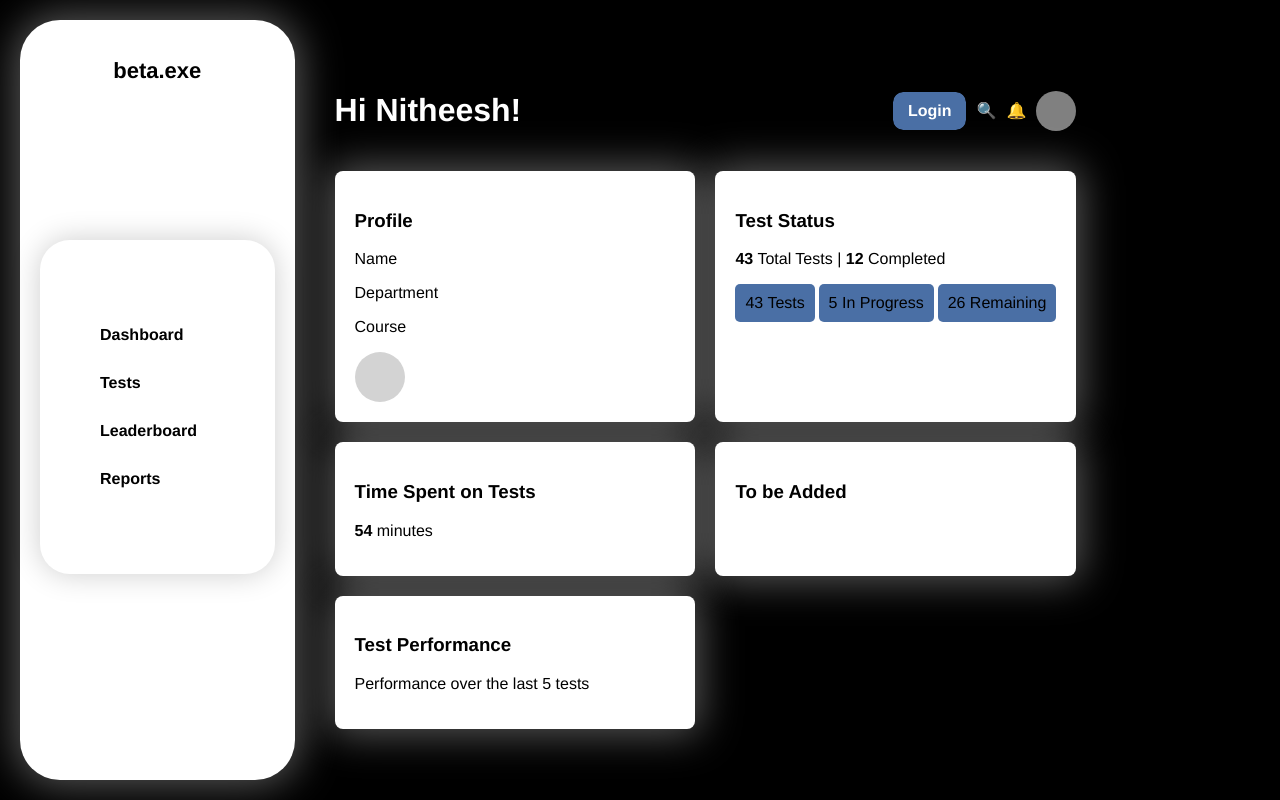
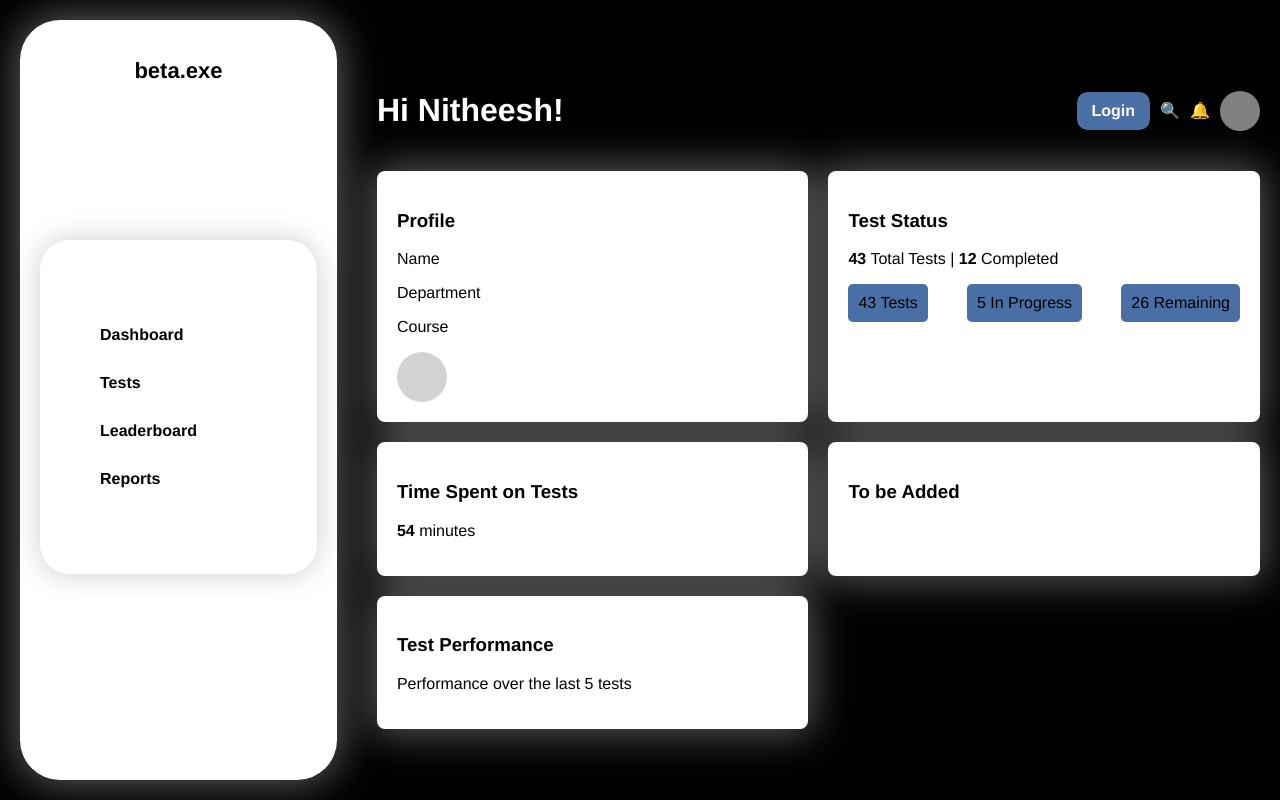
Before and after one commit to abhi-2411/betadotexe, a React (Vite) app in the folder betadotexe/: page / in a window 1280 px wide. Built offline with nearby package versions, Linux system fonts and the light colour scheme.

Commit message:
Justified space and made the alignment proper in Dashboard.jsx

```diff
--- a/betadotexe/src/pages-css/Dashboard.css
+++ b/betadotexe/src/pages-css/Dashboard.css
@@ -1,6 +1,8 @@
 body {
     font-family: "Helvetica", sans-serif;
     display: flex;
+    flex-direction: column;
+    justify-content: space-around;
     margin: 0;
     background-color: black;
     color: white;
@@ -84,6 +86,7 @@ header {
 .login-button {
   -webkit-tap-highlight-color: transparent;
   -webkit-appearance: button;
+  appearance: button;
   background-color: #4A6FA5;
   background-image: none;
   color: white;
@@ -103,7 +106,6 @@ header {
 }
 .login-button svg {
   display: block;
-  vertical-align: middle;
 }
 .login-button {
   display: none;
```
